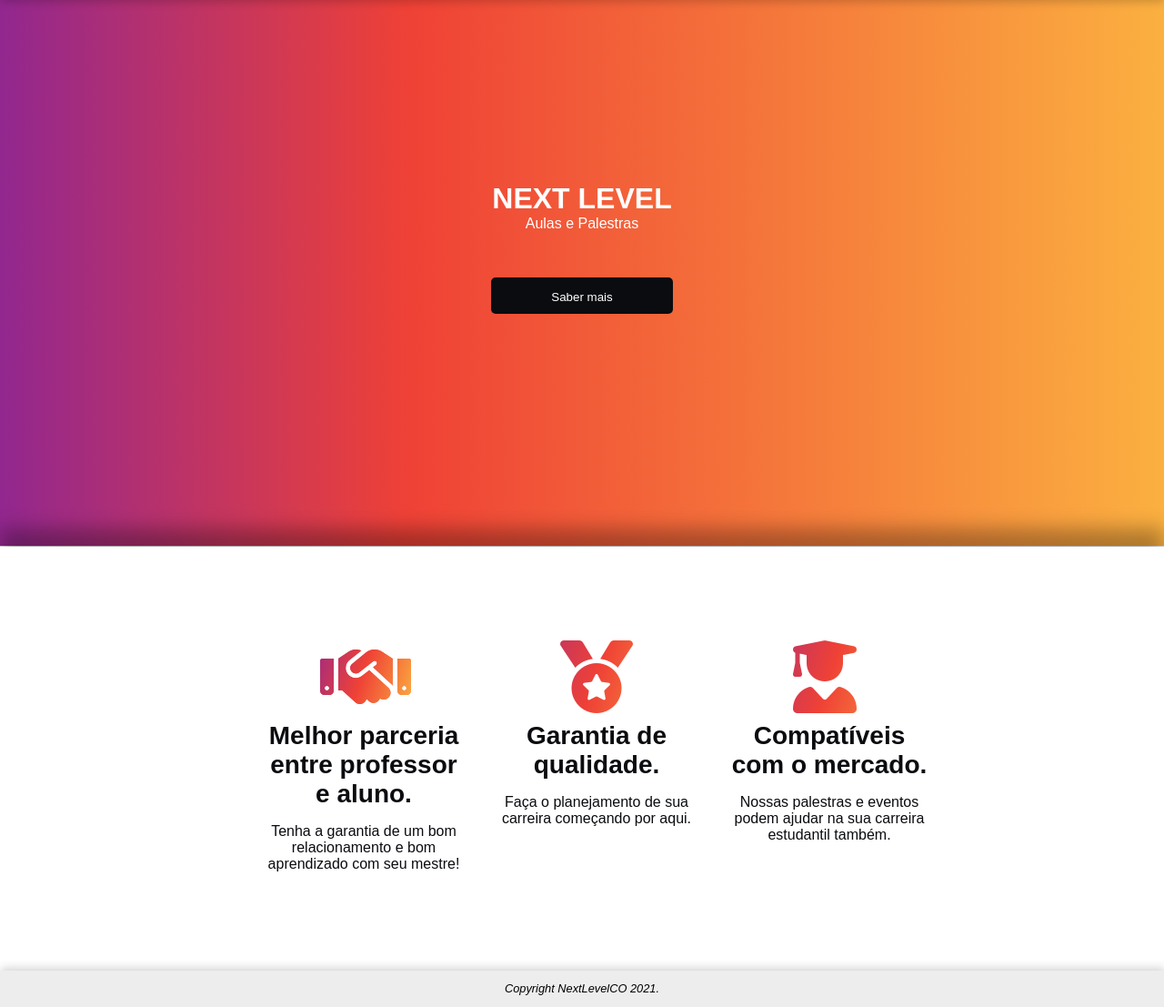
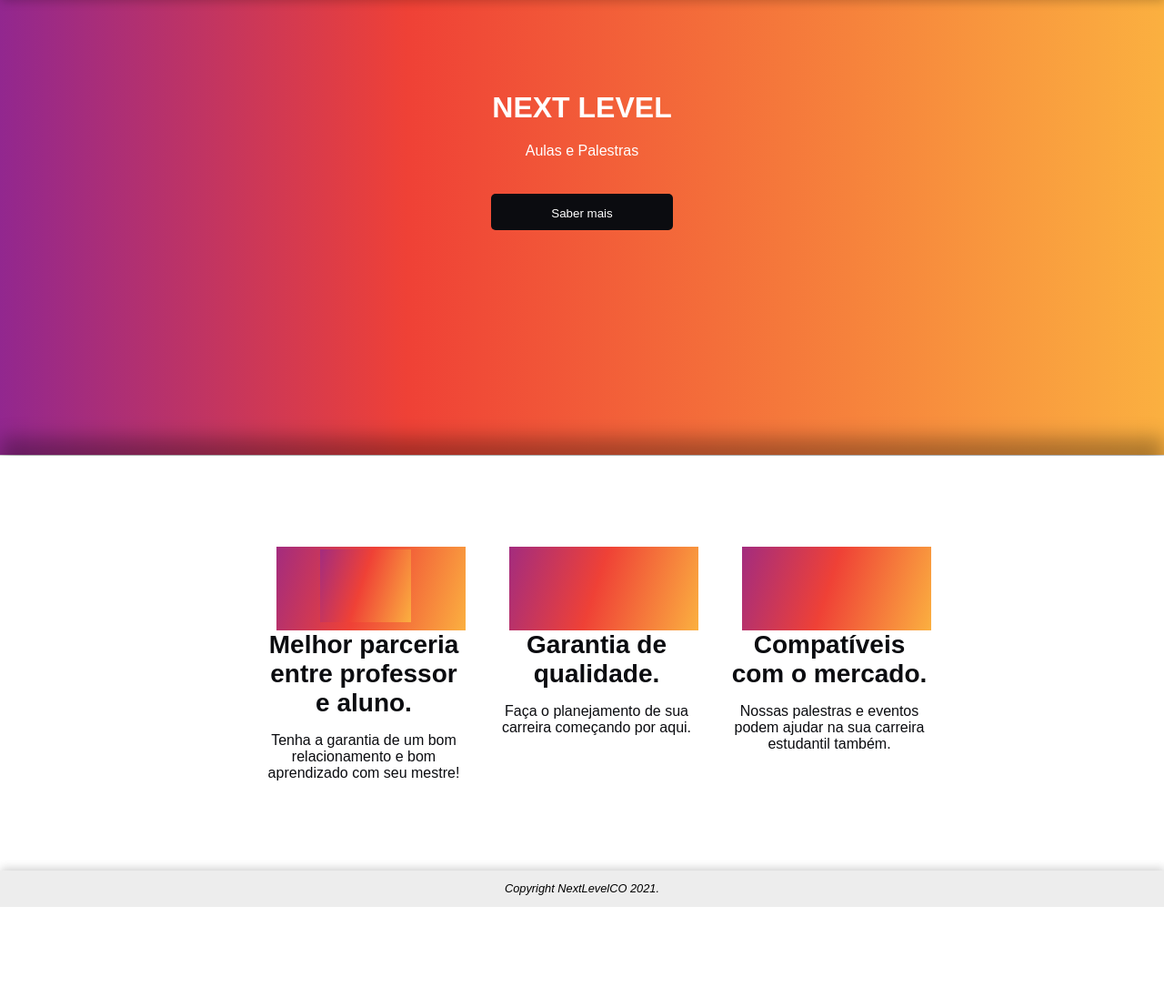
Before and after one commit to lucasgiannone/nlevel, a PHP site: page / in a window 1280 px wide. Shown: the part 56-1163 px from the top of the page at 91% size. After the commit the page ends 1053 px from the top, so only its background shows below. Run offline with PHP 8.4, Linux system fonts and the light colour scheme; style sheets or scripts are compiled from the project's sources; some libraries are stand-ins or nearby versions.

Commit message:
Home coisada (esqueci o nome)

```diff
--- a/css/home.css
+++ b/css/home.css
@@ -1,7 +1,8 @@
 #heroimg {
   background: -webkit-gradient(linear, left top, right top, from(#92278f), color-stop(35%, #ef4136), to(#fbb040));
   background: linear-gradient(90deg, #92278f 0%, #ef4136 35%, #fbb040 100%);
-  height: 600px;
+  max-width: 100%;
+  height: 500px;
   background-position: center;
   background-repeat: no-repeat;
   background-size: cover;
@@ -9,9 +10,14 @@
 }
 
 #herotxt {
-  padding: 200px;
+  max-width: 100%;
+  padding: 100px;
   text-align: center;
   color: white;
+}
+
+#herotxt p {
+  padding: 20px;
 }
 
 #homepage button {
@@ -19,12 +25,12 @@
   border-radius: 5px;
   color: white;
   padding: 14px 20px;
-  margin: 50px;
   border: none;
   cursor: pointer;
   height: 40px;
   width: 200px;
   outline: none;
+  max-width: 100%;
 }
 
 #homepage button:hover {
@@ -38,13 +44,14 @@
   font-size: 40px;
   margin: 10px;
   margin-inline: 10%;
-  width: 80%;
+  max-width: 100%;
   word-wrap: break-word;
 }
 
 #homepage-2 {
   -webkit-box-shadow: 0px -20px 20px rgba(0, 0, 0, 0.3);
           box-shadow: 0px -20px 20px rgba(0, 0, 0, 0.3);
+  max-width: 100%;
 }
 
 .boxes {
@@ -57,19 +64,16 @@
   width: 80%;
 }
 
-.box-1 {
-  width: 16rem;
-  height: 16rem;
-  color: #0b0c10;
+@media screen and (max-width: 600px) {
+  .boxes {
+    display: inline;
+  }
+  .box-1, .box-2, .box-3 {
+    padding: 10px;
+  }
 }
 
-.box-2 {
-  width: 16rem;
-  height: 16rem;
-  color: #0b0c10;
-}
-
-.box-3 {
+.box-1, .box-2, .box-3 {
   width: 16rem;
   height: 16rem;
   color: #0b0c10;
@@ -77,12 +81,12 @@
 
 .iconepg {
   background-image: linear-gradient(108.32deg, #92278F -10.4%, #EF4136 46.14%, #FBB040 99.98%);
-  -webkit-background-clip: text;
   -webkit-text-fill-color: transparent;
   font-size: 5rem;
   top: 0;
   margin-left: 3rem;
   color: #0b0c10;
+  max-width: 100%;
 }
 
 .box-1 h3 {
--- a/css/home.scss
+++ b/css/home.scss
@@ -1,29 +1,35 @@
 $base: #0b0c10;
+
     #heroimg {
-        //background-image: linear-gradient(rgba(0, 0, 0, 0.5), rgba(0, 0, 0, 0.5)), url("/images/hero.jpg");
+
         background: linear-gradient(90deg, rgba(146,39,143,1) 0%, rgba(239,65,54,1) 35%, rgba(251,176,64,1) 100%);
-        height: 600px;
+        max-width: 100%;
+        height: 500px;
         background-position: center;
         background-repeat: no-repeat;
         background-size: cover;
         border-bottom: solid #EDEDED 1px;
     }
     #herotxt {
-        padding: 200px;
+        max-width: 100%;
+        padding: 100px;
         text-align: center;
         color: white;
+    }
+    #herotxt p{
+        padding: 20px;
     }
     #homepage button {
         background-color: $base;
         border-radius: 5px;
         color: white;
         padding: 14px 20px;
-        margin: 50px;
         border: none;
         cursor: pointer;
         height: 40px;
         width: 200px;
         outline: none;
+        max-width: 100%;
     }
     #homepage button:hover {
         transition: 0.3s;
@@ -33,13 +39,14 @@ $base: #0b0c10;
         font-size: 40px;
         margin: 10px;
         margin-inline: 10%;
-        width: 80%;
+        max-width: 100%;
         word-wrap:break-word;
 
     }
 
     #homepage-2{
         box-shadow: 0px -20px 20px rgba($color: black, $alpha: 0.3);
+    max-width: 100%;
     }
 
 
@@ -51,36 +58,34 @@ $base: #0b0c10;
     position: flex;
     width: 80%;
 }
-.box-1
+@media screen and (max-width: 600px) {
+    .boxes{
+        display: inline;
+
+    }
+    .box-1, .box-2, .box-3{
+        padding: 10px;
+    }
+
+}
+.box-1, .box-2, .box-3
 {
     width: 16rem;
     height: 16rem;
     color: $base;
 }
 
-.box-2
-{
-    width: 16rem;
-    height: 16rem;
-    color: $base;
-}
-
-.box-3
-{
-    width: 16rem;
-    height: 16rem;
-    color: $base;
-}
 
 .iconepg
 {
     background-image: linear-gradient(108.32deg,#92278F -10.4%,#EF4136 46.14%,#FBB040 99.98%);
-    -webkit-background-clip: text;
+
     -webkit-text-fill-color: transparent;
     font-size: 5rem;
     top: 0;
     margin-left: 3rem;
     color: $base;
+    max-width: 100%;
 }
 .box-1 h3
 {
--- a/index.php
+++ b/index.php
@@ -24,6 +24,7 @@ require_once "./components/nav.php"
             <div id="herotxt">
                 <h1>NEXT LEVEL</h1>
                 <p>Aulas e Palestras</p>
+                <br>
                 <a href="./sobre.php"><button id="herobtn">Saber mais</button></a>
             </div>
         </div>
@@ -46,8 +47,6 @@ require_once "./components/nav.php"
                 </div>
             </div>
         </div>
-        <div class="text" >
-        </div>
     </div>
 	<footer>
 		<address class="copyright">Copyright NextLevelCO 2021.</address>
```
Also changed, not shown: 1 other file.
